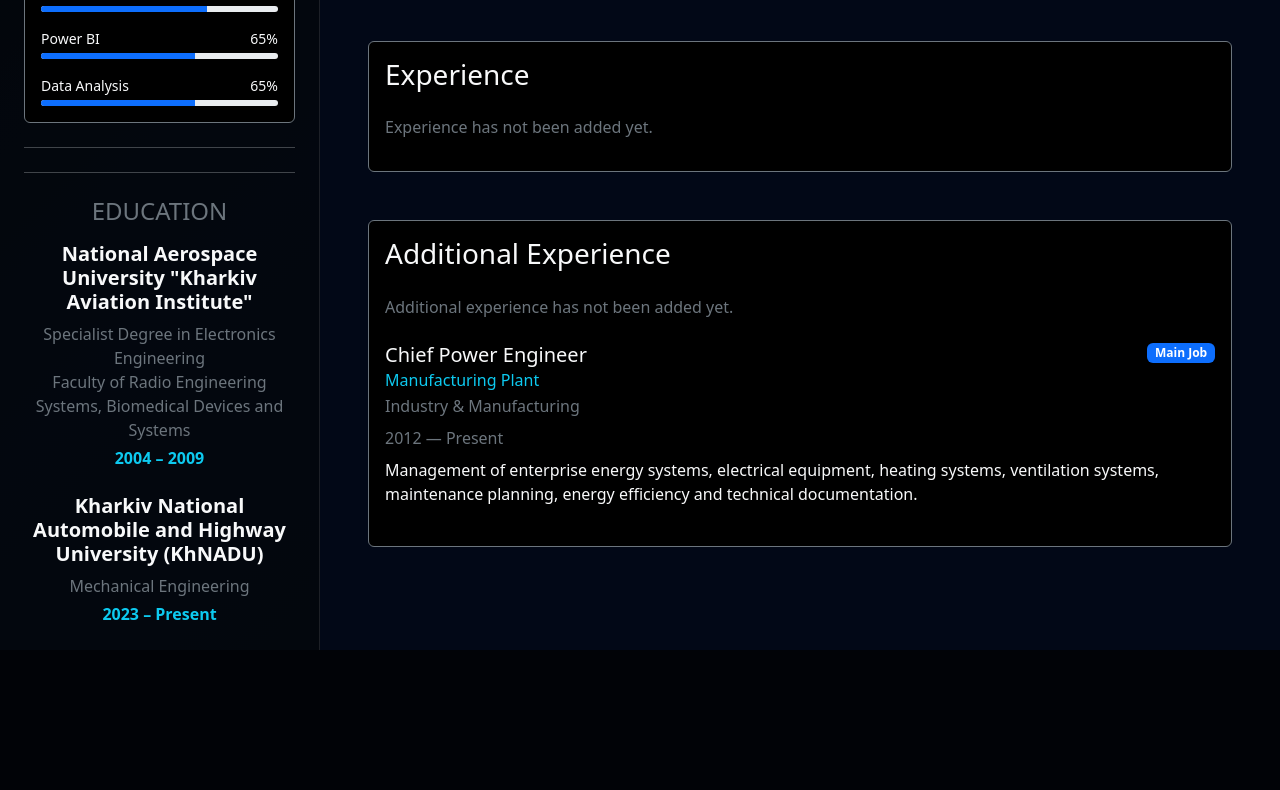
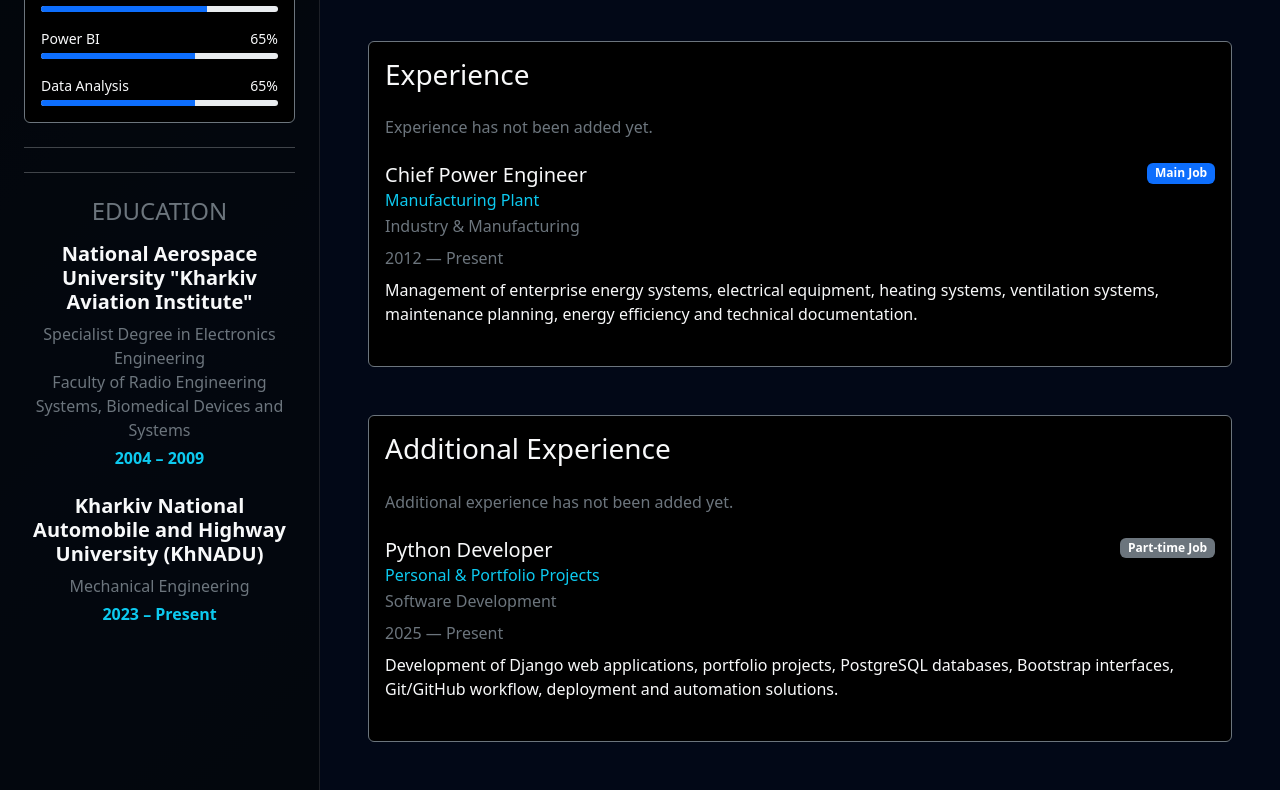
Before and after one commit to Kunaiev-Vladimir/my-portfolio, a Django app: page / in a window 1280 px wide. Shown: the part 991-1781 px from the top of the page. Before the commit the page ends 1641 px from the top, so only its background shows below. Run offline with Django 5.2, Linux system fonts and the light colour scheme; data that the repository does not hold is empty.

Commit message:
17_06_2026

```diff
--- a/templates/includes/experience.html
+++ b/templates/includes/experience.html
@@ -70,6 +70,56 @@
                 {% trans "Experience has not been added yet." %}
             </p>
         {% endif %}
+
+        {% if not experiences %}
+
+        <div class="timeline mt-4">
+
+            <div class="timeline-item mb-4">
+                <div class="timeline-dot"></div>
+
+                <div class="timeline-content">
+
+                    <div class="d-flex justify-content-between align-items-start flex-wrap gap-2">
+
+                        <div>
+                            <h5 class="mb-1">
+                                Chief Power Engineer
+                            </h5>
+
+                            <h6 class="text-info mb-1">
+                                Manufacturing Plant
+                            </h6>
+
+                            <p class="text-secondary mb-2">
+                                Industry & Manufacturing
+                            </p>
+                        </div>
+
+                        <span class="badge bg-primary">
+                            Main Job
+                        </span>
+
+                    </div>
+
+                    <p class="text-secondary mb-2">
+                        2012 — Present
+                    </p>
+
+                    <p>
+                        Management of enterprise energy systems, electrical equipment,
+                        heating systems, ventilation systems, maintenance planning,
+                        energy efficiency and technical documentation.
+                    </p>
+
+                </div>
+
+             </div>
+
+            </div>
+
+        {% endif %}
+
 
     </div>
 </div>
@@ -158,39 +208,39 @@
 
                         <div>
                             <h5 class="mb-1">
-                                Chief Power Engineer
+                                Python Developer
                             </h5>
 
                             <h6 class="text-info mb-1">
-                                Manufacturing Plant
+                                Personal & Portfolio Projects
                             </h6>
 
                             <p class="text-secondary mb-2">
-                                Industry & Manufacturing
+                                Software Development
                             </p>
                         </div>
 
-                        <span class="badge bg-primary">
-                            Main Job
+                        <span class="badge bg-secondary">
+                            Part-time Job
                         </span>
 
                     </div>
 
                     <p class="text-secondary mb-2">
-                        2012 — Present
+                        2025 — Present
                     </p>
 
                     <p>
-                        Management of enterprise energy systems, electrical equipment,
-                        heating systems, ventilation systems, maintenance planning,
-                        energy efficiency and technical documentation.
+                        Development of Django web applications, portfolio projects,
+                        PostgreSQL databases, Bootstrap interfaces, Git/GitHub workflow,
+                        deployment and automation solutions.
                     </p>
 
                 </div>
 
-             </div>
+            </div>
 
-            </div>
+        </div>
 
         {% endif %}
 
```
